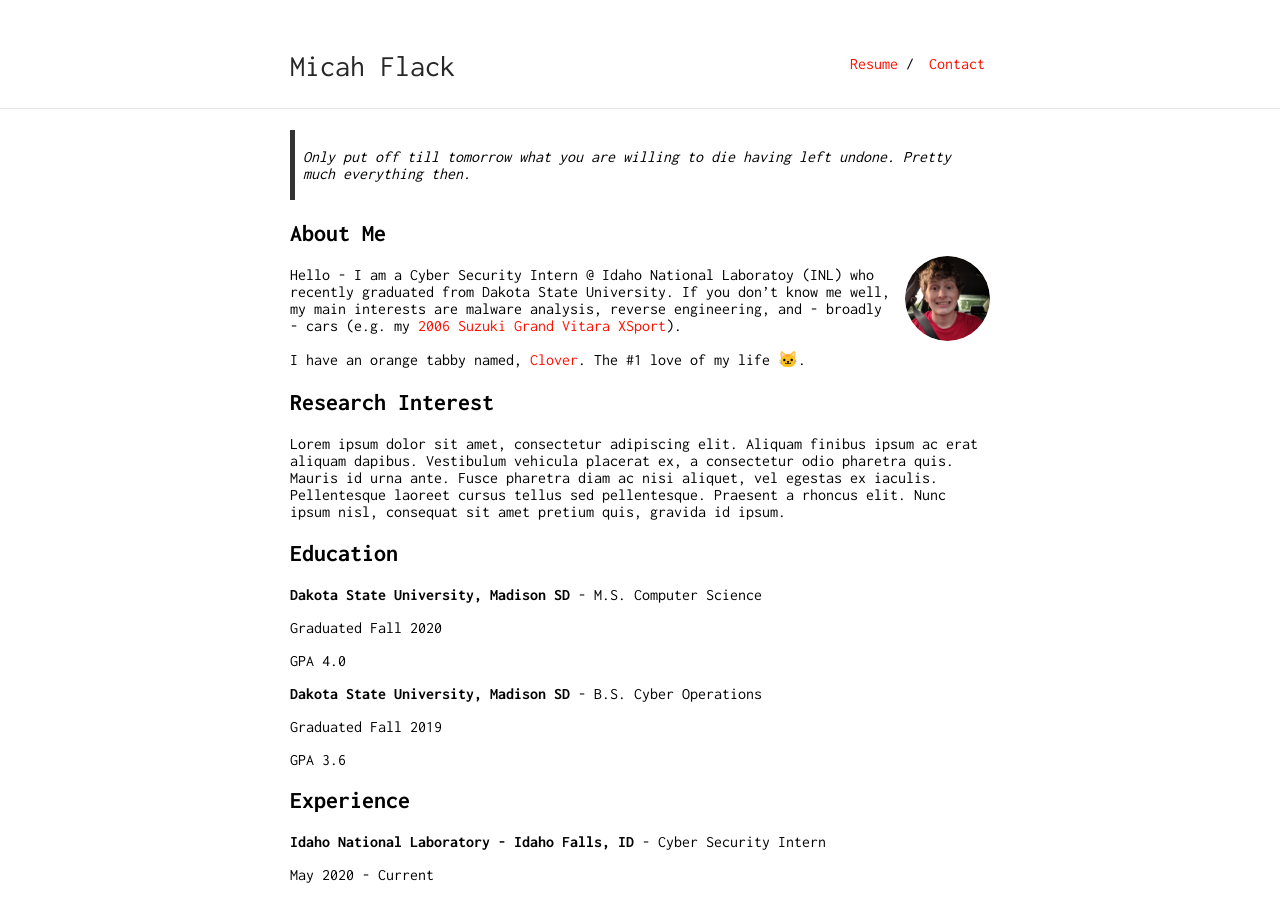
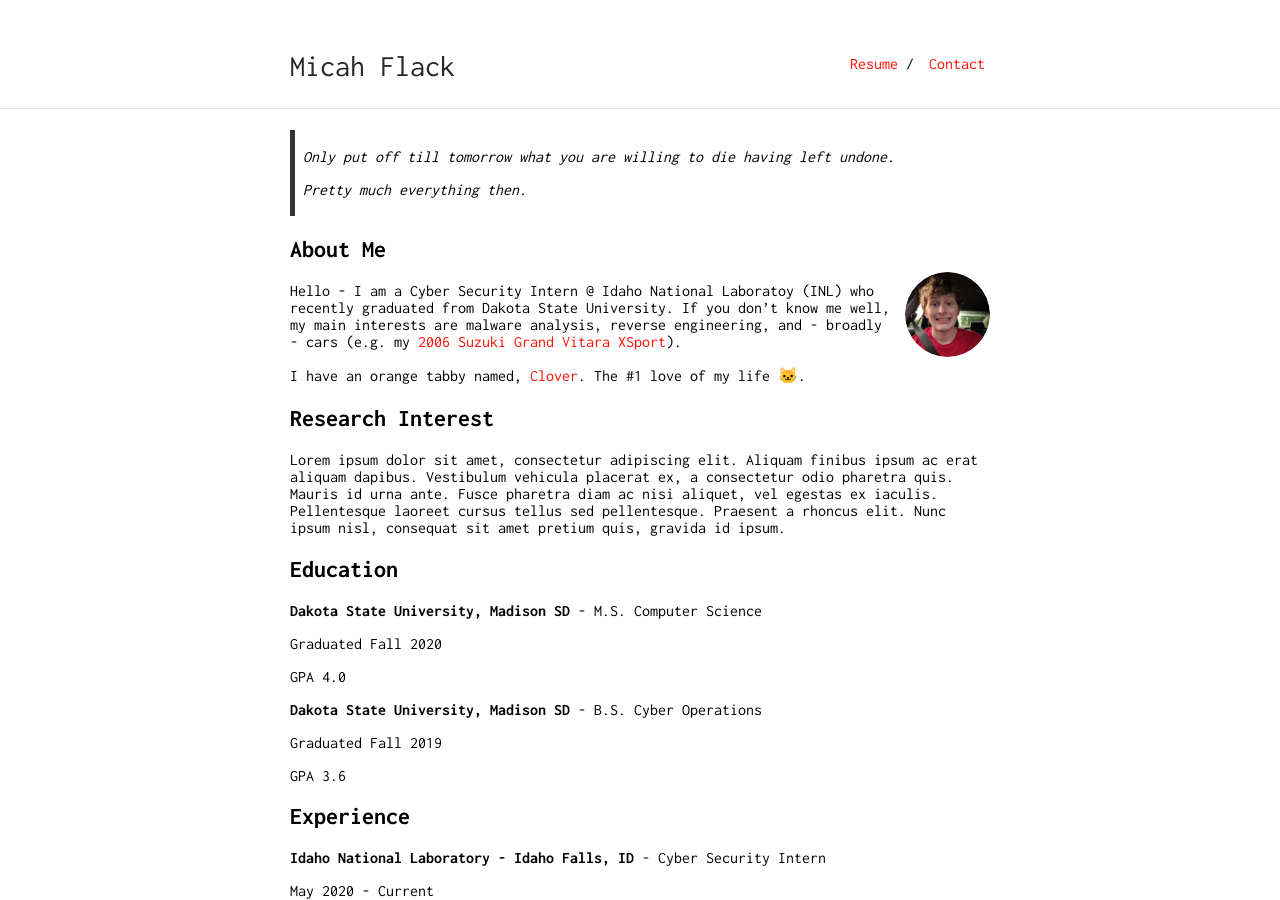
Before and after one commit to micahflack/homepage, a Jekyll site: the page built from index.md, in a window 1280 px wide and 900 px high. Built offline with Jekyll 4.4.1, drawn with Linux system fonts in a browser that asks for light colours.

Commit message:
labeling

```diff
--- a/index.md
+++ b/index.md
@@ -2,7 +2,9 @@
 layout: default
 ---
 
-> Only put off till tomorrow what you are willing to die having left undone. Pretty much everything then.
+> Only put off till tomorrow what you are willing to die having left undone.
+>
+> Pretty much everything then.
 
 ## About Me
 
```
